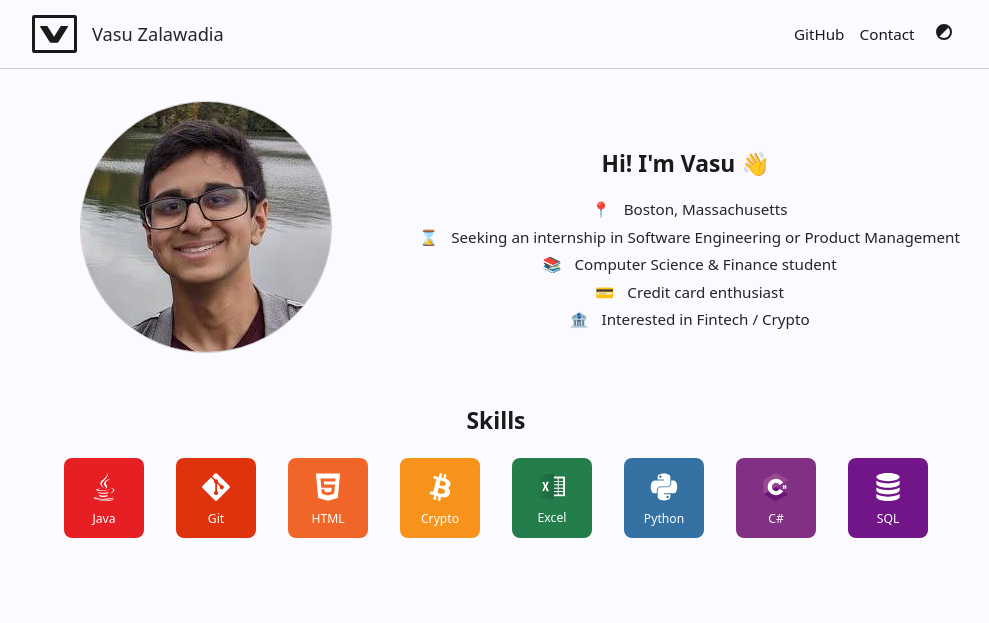
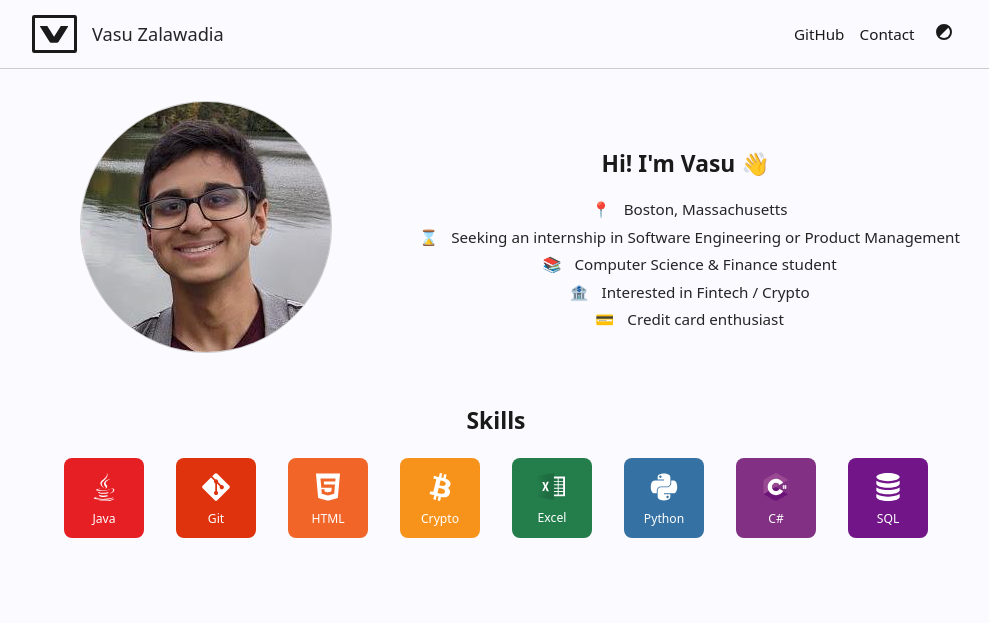
Before and after one commit to vasuz/vasuz, a Jekyll site: the page built from index.html, in a window 1280 px wide. Shown: the top 623 px of the page, without its empty margins (144-1133 px from the left). Built offline with Jekyll 4.4.1, drawn with Linux system fonts in a browser that asks for light colours; part of the change alters nothing that is shown.

Commit message:
Rearrange bio

```diff
--- a/_data/now.yml
+++ b/_data/now.yml
@@ -5,7 +5,7 @@ items:
     content: "Seeking an internship in Software Engineering or Product Management"
   - emoji: "📚"
     content: "Computer Science & Finance student"
+  - emoji: "🏦"
+    content: "Interested in Fintech / Crypto"
   - emoji: "💳"
     content: "Credit card enthusiast"
-  - emoji: "🏦"
-    content: "Interested in Fintech / Crypto"
```
